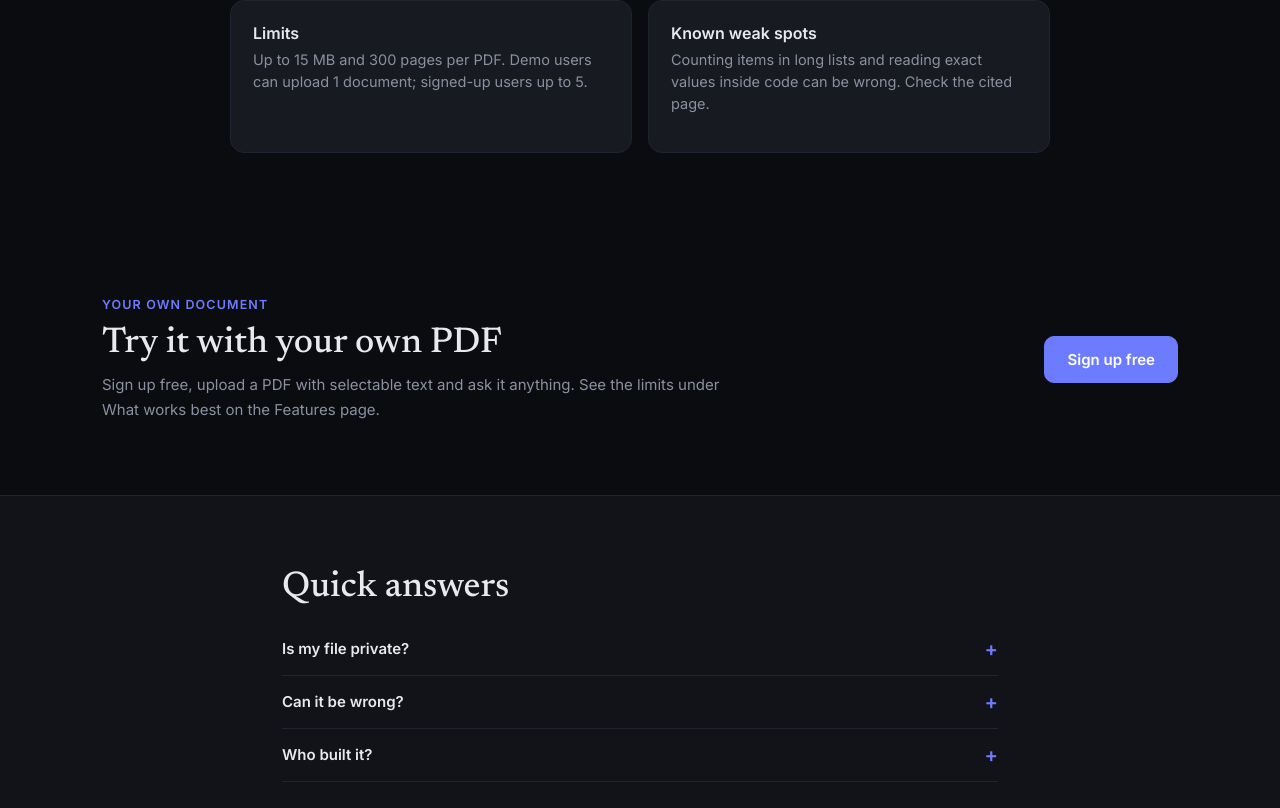
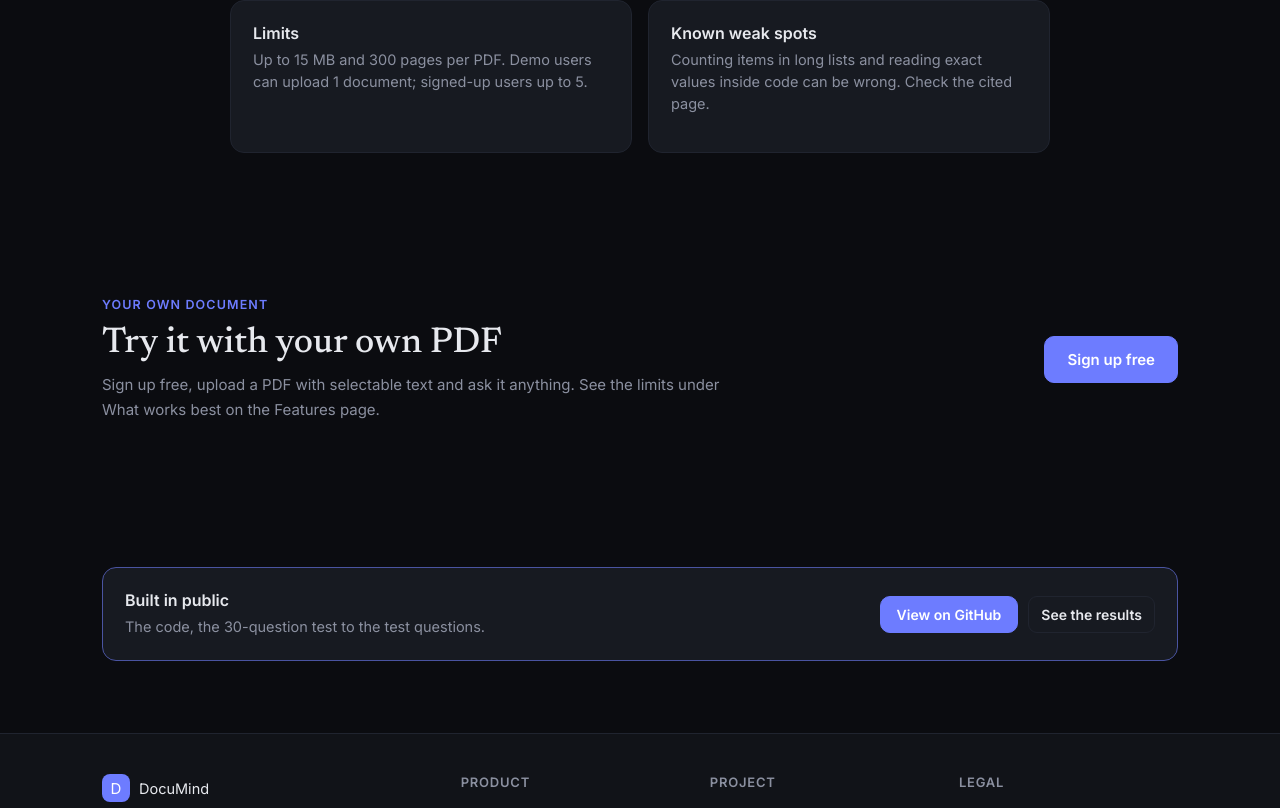
Before and after one commit to MoghalPathan/DocuMind, a React (Vite) app in the folder web/: page / in a window 1280 px wide. Shown: the part 1972-2780 px from the top of the page. Built offline with nearby package versions, Linux system fonts and the light colour scheme.

Commit message:
Remove repeated buttons and sections
Problem: Try demo, Sign up and the same facts were repeated several times on Home and in the footer.

Fix: remove Home bottom band and Home FAQ, move Privacy and Terms to a Legal footer column, shorten repeated text.

Tested: npm run build.

```diff
--- a/web/src/site/Pages.jsx
+++ b/web/src/site/Pages.jsx
@@ -142,21 +142,13 @@ export function Home({ go, demo, busy }) {
         </div>
       </section>
 
-      <section className="st-sec alt">
-        <div className="st-wrap st-faq">
-          <h2>Quick answers</h2>
-          <details><summary>Is my file private?</summary><p>Only the passages relevant to your question are sent to an AI provider (Groq, or Google Gemini as a backup). See the <A to="/privacy" go={go}>Privacy page</A> for details.</p></details>
-          <details><summary>Can it be wrong?</summary><p>Yes. In my 30-question test, about 80% of answers were fully correct, and it is weakest at counting long lists. Every answer shows its page so you can check it.</p></details>
-          <details><summary>Who built it?</summary><p>Naved Korabu, a computer engineering graduate from Pune. Read more on the <A to="/about" go={go}>About page</A>.</p></details>
-        </div>
-      </section>
 
       <section className="st-sec">
         <div className="st-wrap">
           <article className="st-card hl st-public">
             <div>
               <h3>Built in public</h3>
-              <p>The code, the 30-question test and every result, including the wrong answers, are open for anyone to read.</p>
+              <p>The code, the 30-question test to the test questions.</p>
             </div>
             <div className="st-cta">
               <a className="st-btn solid" href={GITHUB} target="_blank" rel="noreferrer">View on GitHub</a>
@@ -166,7 +158,6 @@ export function Home({ go, demo, busy }) {
         </div>
       </section>
 
-      <CtaBand go={go} demo={demo} busy={busy} />
     </>
   );
 }
--- a/web/src/site/Site.jsx
+++ b/web/src/site/Site.jsx
@@ -105,8 +105,6 @@ export default function Site({ route, go, onAuth }) {
               )}
             </div>
             <A to="/pricing" go={go} className={cls("/pricing")}>Pricing</A>
-            <A to="/about" go={go} className={cls("/about")}>About</A>
-            <A to="/contact" go={go} className={cls("/contact")}>Contact</A>
           </nav>
 
           <div className="st-actions">
@@ -131,8 +129,6 @@ export default function Site({ route, go, onAuth }) {
               <A key={p} to={p} go={go} className={cls(p)}>{t}</A>
             ))}
             <a href={GITHUB} target="_blank" rel="noreferrer">GitHub</a>
-            <A to="/privacy" go={go}>Privacy</A>
-            <A to="/terms" go={go}>Terms</A>
           </div>
         )}
       </header>
@@ -158,17 +154,15 @@ export default function Site({ route, go, onAuth }) {
             <A to="/about" go={go}>About</A>
             <A to="/contact" go={go}>Contact</A>
             <a href={GITHUB} target="_blank" rel="noreferrer">GitHub</a>
+          </div>
+          <div>
+            <h4>Legal</h4>
             <A to="/privacy" go={go}>Privacy</A>
             <A to="/terms" go={go}>Terms</A>
           </div>
-          <div>
-            <h4>Try it</h4>
-            <button onClick={demo} disabled={busy}>Try the demo</button>
-            <button onClick={() => go("/login")}>Log in or sign up</button>
-          </div>
         </div>
         <div className="st-wrap st-foot-base">
-          <span>&copy; 2026 DocuMind. A portfolio project.</span>
+          <span>&copy; 2026 DocuMind</span>
           <span>Please do not upload private or confidential documents.</span>
         </div>
       </footer>
```
